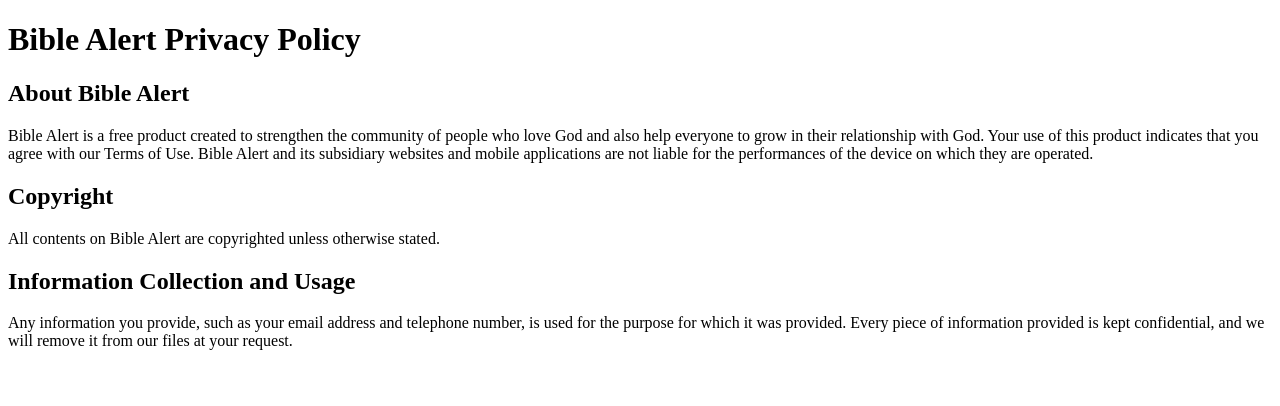
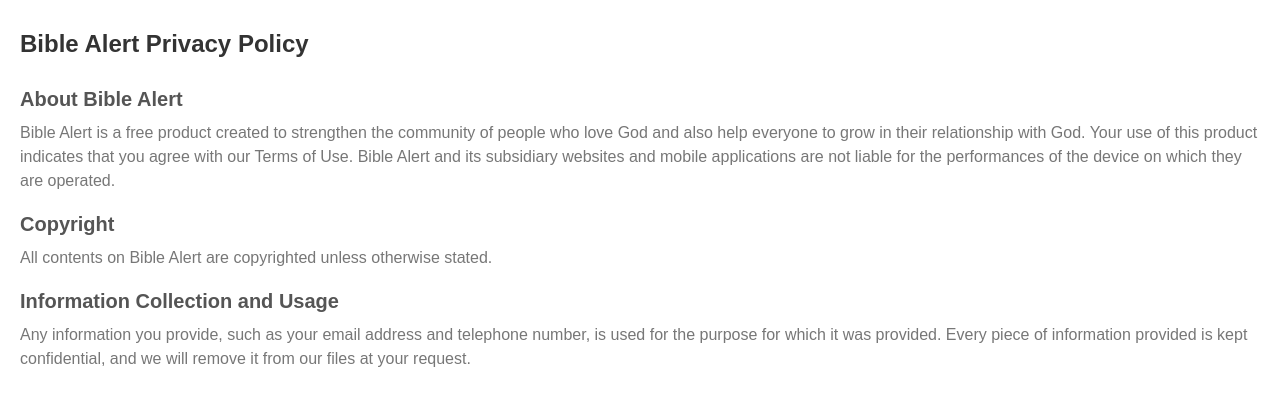
Before and after one commit to Raheelghafoor/biblealert, a plain HTML site: page index.html in a window 1280 px wide. Drawn offline with Linux system fonts and the light colour scheme.

Commit message:
Update index.html

```diff
--- a/index.html
+++ b/index.html
@@ -2,8 +2,33 @@
 <html>
 <head>
     <title>Bible Alert - Privacy Policy</title>
-    <link rel="stylesheet" type="text/css" href="style.css">
-<link type="text/css" rel="stylesheet" href="css/style.css"/>
+    <style>
+        body {
+            font-family: Arial, sans-serif;
+            margin: 20px;
+            padding: 0;
+        }
+
+        h1 {
+            color: #333;
+            font-size: 24px;
+            margin: 0;
+            padding: 10px 0;
+        }
+
+        h2 {
+            color: #555;
+            font-size: 20px;
+            margin: 20px 0 10px;
+        }
+
+        p {
+            color: #777;
+            font-size: 16px;
+            line-height: 1.5;
+            margin: 0;
+        }
+    </style>
 </head>
 <body>
     <header>
@@ -26,6 +51,5 @@
             <p>Any information you provide, such as your email address and telephone number, is used for the purpose for which it was provided. Every piece of information provided is kept confidential, and we will remove it from our files at your request.</p>
         </section>
     </main>
-<script type="text/javascript" src="js/script.js"></script>
 </body>
 </html>
```
